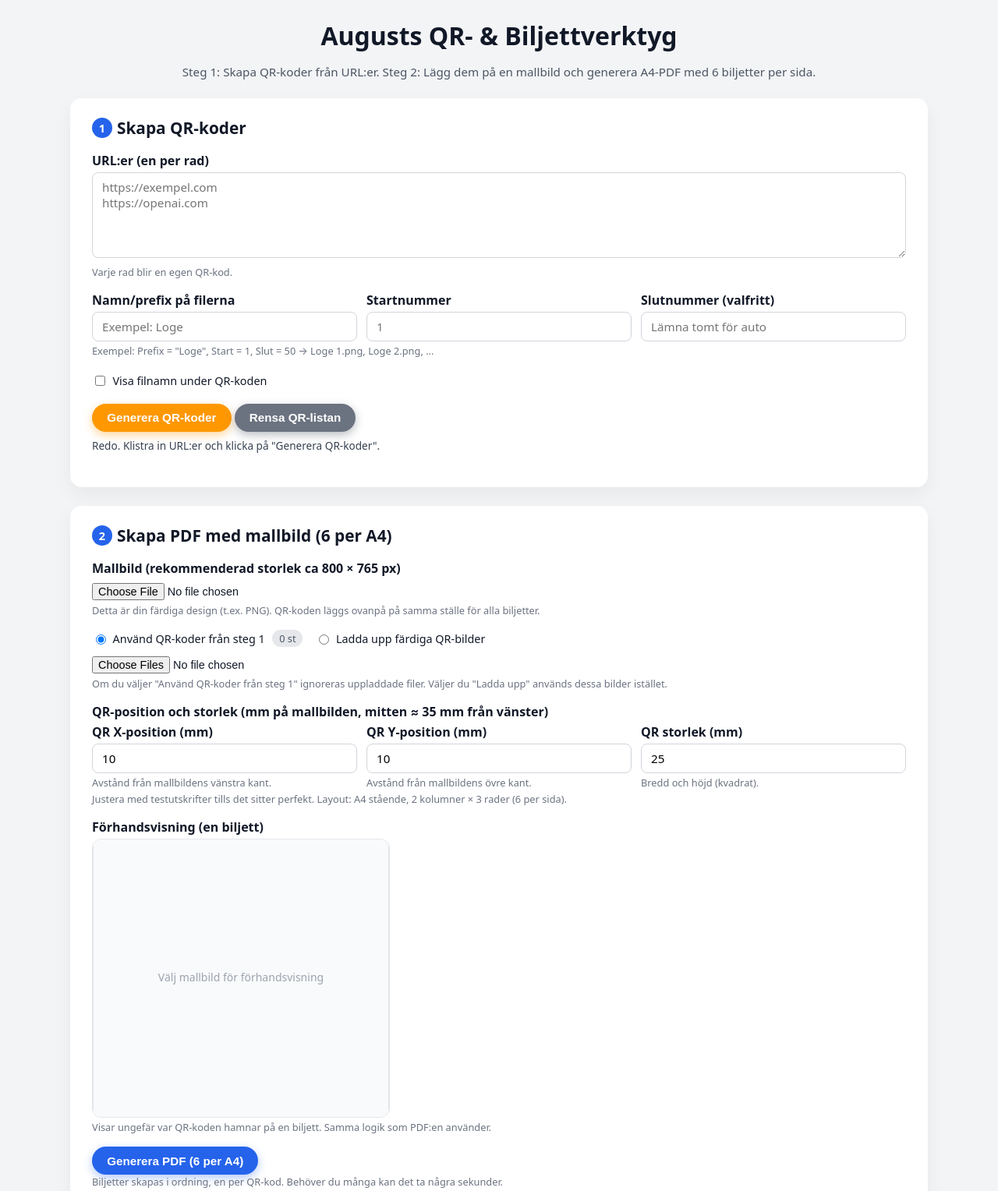
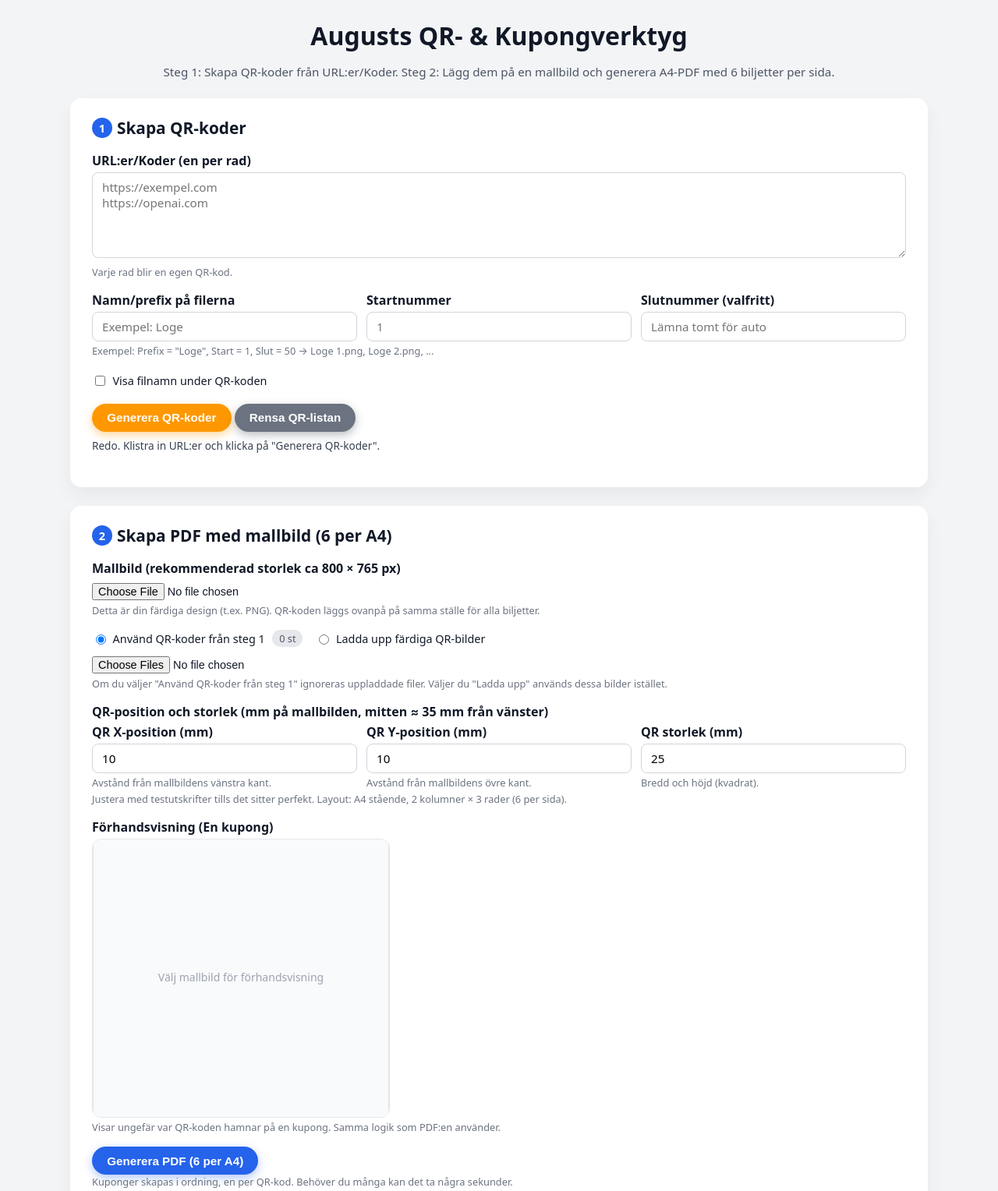
Before and after one commit to Liilep/QR-Kupongs-Reneratorn, a plain HTML site: page index.html in a window 1280 px wide. Shown: the top 1528 px of the page at 78% size. Drawn offline with nearby package versions, Linux system fonts and the light colour scheme.

Commit message:
Update index.html

```diff
--- a/index.html
+++ b/index.html
@@ -314,9 +314,9 @@
 </head>
 <body>
   <div class="page">
-    <h1>Augusts QR- & Biljettverktyg</h1>
+    <h1>Augusts QR- & Kupongverktyg</h1>
     <p class="lead">
-      Steg 1: Skapa QR-koder från URL:er. Steg 2: Lägg dem på en mallbild och generera A4-PDF med 6 biljetter per sida.
+      Steg 1: Skapa QR-koder från URL:er/Koder. Steg 2: Lägg dem på en mallbild och generera A4-PDF med 6 biljetter per sida.
     </p>
 
     <!-- STEG 1: GENERERA QR-KODER -->
@@ -324,7 +324,7 @@
       <h2><span class="badge">1</span> Skapa QR-koder</h2>
 
       <div class="field-group">
-        <label for="urlList">URL:er (en per rad)</label>
+        <label for="urlList">URL:er/Koder (en per rad)</label>
         <textarea id="urlList" placeholder="https://exempel.com&#10;https://openai.com"></textarea>
         <div class="help">
           Varje rad blir en egen QR-kod.
@@ -425,18 +425,18 @@
 
       <!-- FÖRHANDSVISNING -->
       <div class="field-group">
-        <label>Förhandsvisning (en biljett)</label>
+        <label>Förhandsvisning (En kupong)</label>
         <!-- Canvas med proportioner som motsvarar en "cell" på A4 -->
         <canvas id="previewCanvas" width="380" height="356"></canvas>
         <div class="help">
-          Visar ungefär var QR-koden hamnar på en biljett. Samma logik som PDF:en använder.
+          Visar ungefär var QR-koden hamnar på en kupong. Samma logik som PDF:en använder.
         </div>
       </div>
 
       <div class="field-group">
         <button id="generatePdfBtn" type="button">Generera PDF (6 per A4)</button>
         <div class="muted">
-          Biljetter skapas i ordning, en per QR-kod. Behöver du många kan det ta några sekunder.
+          Kuponger skapas i ordning, en per QR-kod. Behöver du många kan det ta några sekunder.
         </div>
         <div id="pdfStatusText" class="status status--info"></div>
       </div>
@@ -662,7 +662,7 @@
       });
     }
 
-    // --- FÖRHANDSVISNING AV BILJETT ---
+    // --- FÖRHANDSVISNING AV KUPONG ---
     function drawPreview() {
       const canvas = document.getElementById("previewCanvas");
       if (!canvas) return;
```
